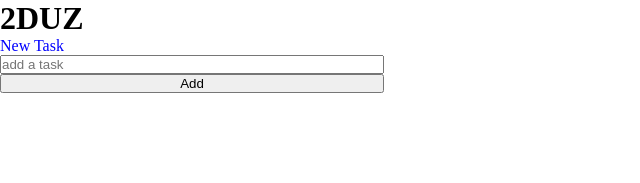
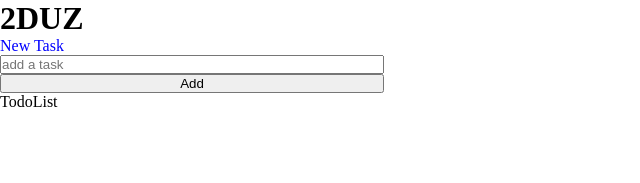
Before and after one commit to jsmartdev/react-todo, a React (Vite) app: page / in a window 1280 px wide. Shown: the top 183 px of the page, without its empty margins (0-640 px from the left). Built offline with nearby package versions, Linux system fonts and the light colour scheme.

Commit message:
rearranged component nesting in Card and App

```diff
--- a/src/App.jsx
+++ b/src/App.jsx
@@ -1,6 +1,5 @@
 import React from 'react';
 import { Card } from './components/Card';
-import { TodoForm } from './components/TodoForm';
 import './index.css';
 
 function App() {
@@ -8,7 +7,6 @@ function App() {
   return (
     <div className='page'>
       <Card />
-      <TodoForm />
     </div>
 
   )
--- a/src/components/Card.jsx
+++ b/src/components/Card.jsx
@@ -1,9 +1,14 @@
-import React from 'react'
+import React from 'react';
+import { TodoForm } from './TodoForm';
+import { TodoList } from './TodoList';
 
 export const Card = () => {
   return (
     <>
       <h1>2DUZ</h1>
+      <TodoForm />
+      <TodoList />
+
     </>
   )
 }
```
